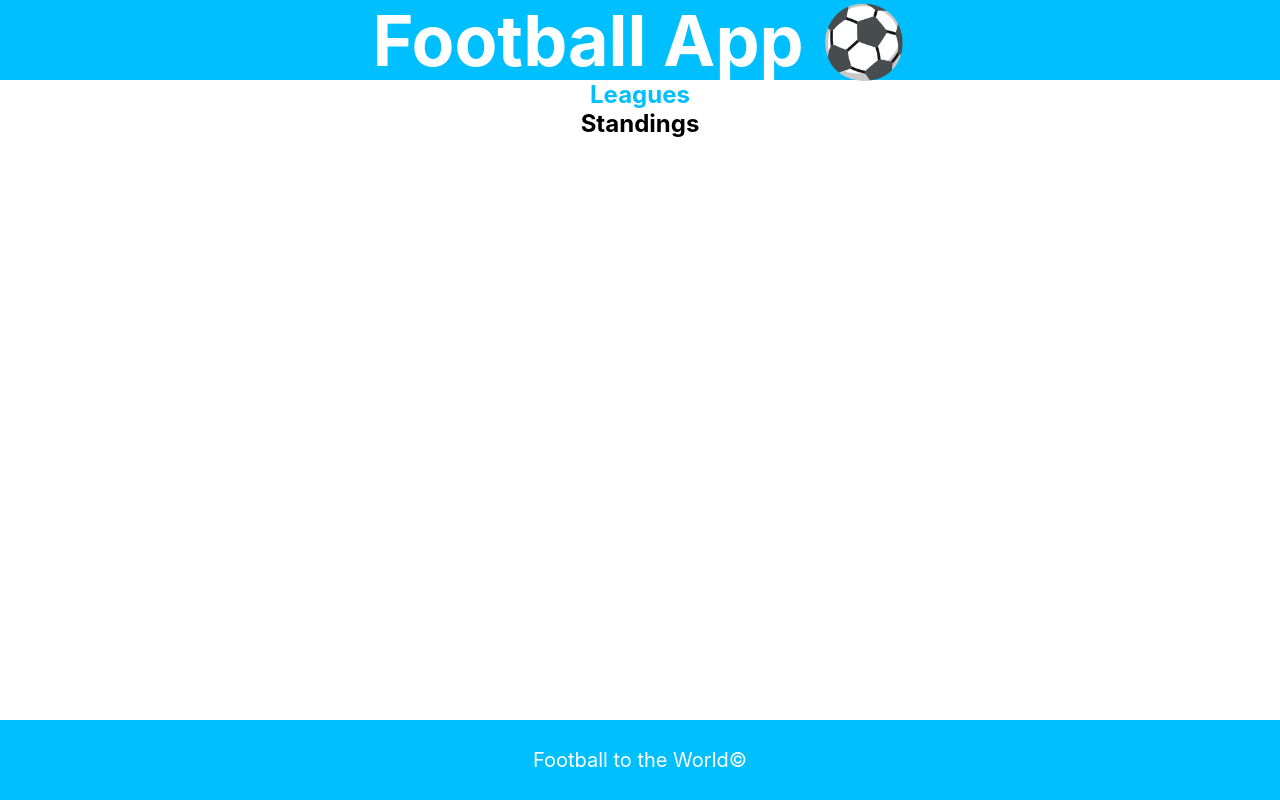
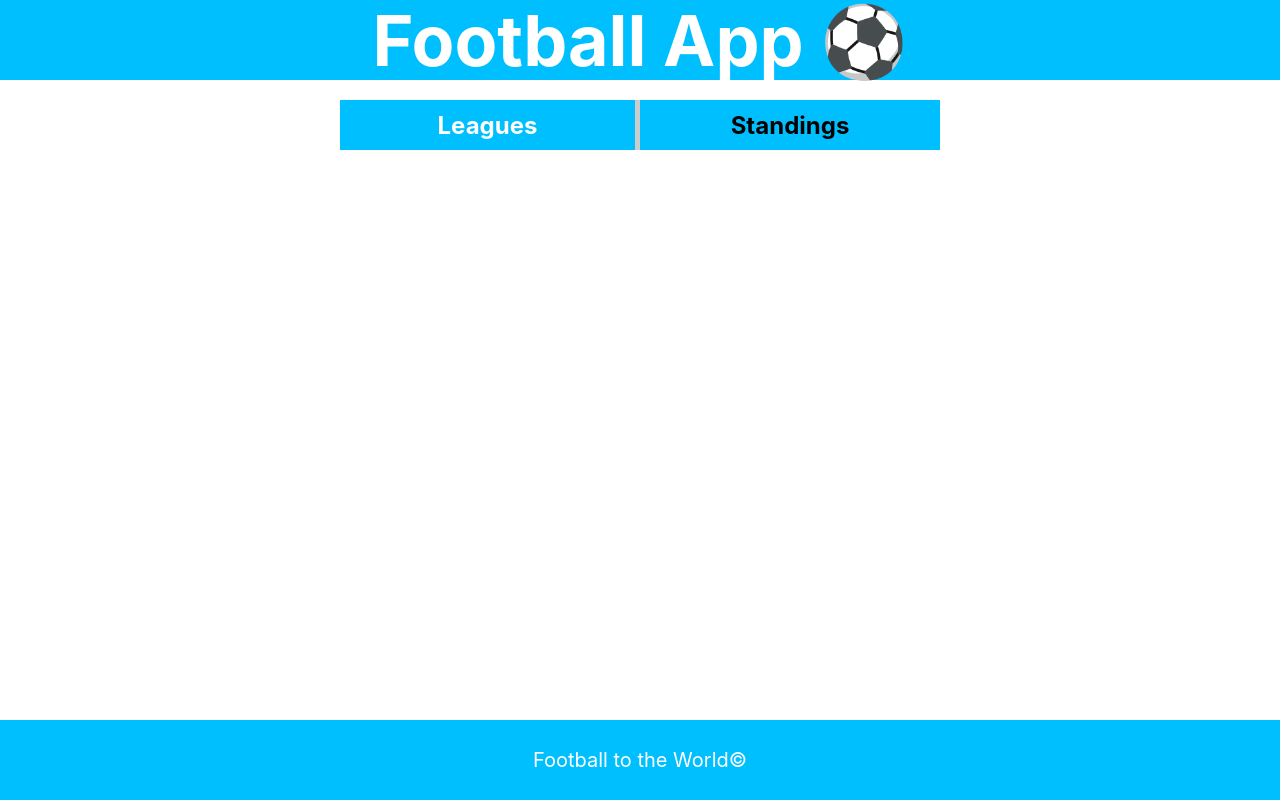
Before and after one commit to Glenn-Nguyo/Football-App, a React (Create React App) app in the folder football-app/: page / in a window 1280 px wide. Built offline with nearby package versions, Linux system fonts and the light colour scheme.

Commit message:
Leagues - Standings

```diff
--- a/football-app/src/App.css
+++ b/football-app/src/App.css
@@ -31,3 +31,31 @@
   flex-direction: column;
   text-align: center;
 }
+.tabs {
+  width: 100%;
+  display: flex;
+  align-items: center;
+  justify-content: center;
+  margin: 20px 0;
+}
+.tab-leagues {
+  width: 300px;
+  height: 50px;
+  display: flex;
+  align-items: center;
+  justify-content: center;
+  background-color: #00bfff;
+  color: #000;
+  text-align: center;
+  border-right: 5px solid #cccccc;
+}
+.tab-standings {
+  width: 300px;
+  background-color: #00bfff;
+  color: #000;
+  text-align: center;
+  display: flex;
+  align-items: center;
+  justify-content: center;
+  height: 50px;
+}
--- a/football-app/src/Component/Content.js
+++ b/football-app/src/Component/Content.js
@@ -9,10 +9,10 @@ function Content(){
         <div className='content'>
             <div className="tabs">
         <div className="tab-leagues" onClick={() => setActive(true)}>
-          <h2 style={{ color: active ? "#00bfff" : null }}>Leagues</h2>
+          <h2 style={{ color: active ? "#fff" : null }}>Leagues</h2>
         </div>
         <div className="tab-standings" onClick={() => setActive(false)}>
-          <h2 style={{ color: !active ? "#00bfff" : null }}>Standings</h2>
+          <h2 style={{ color: !active ? "#fff" : null }}>Standings</h2>
         </div>
       </div>
 
```
